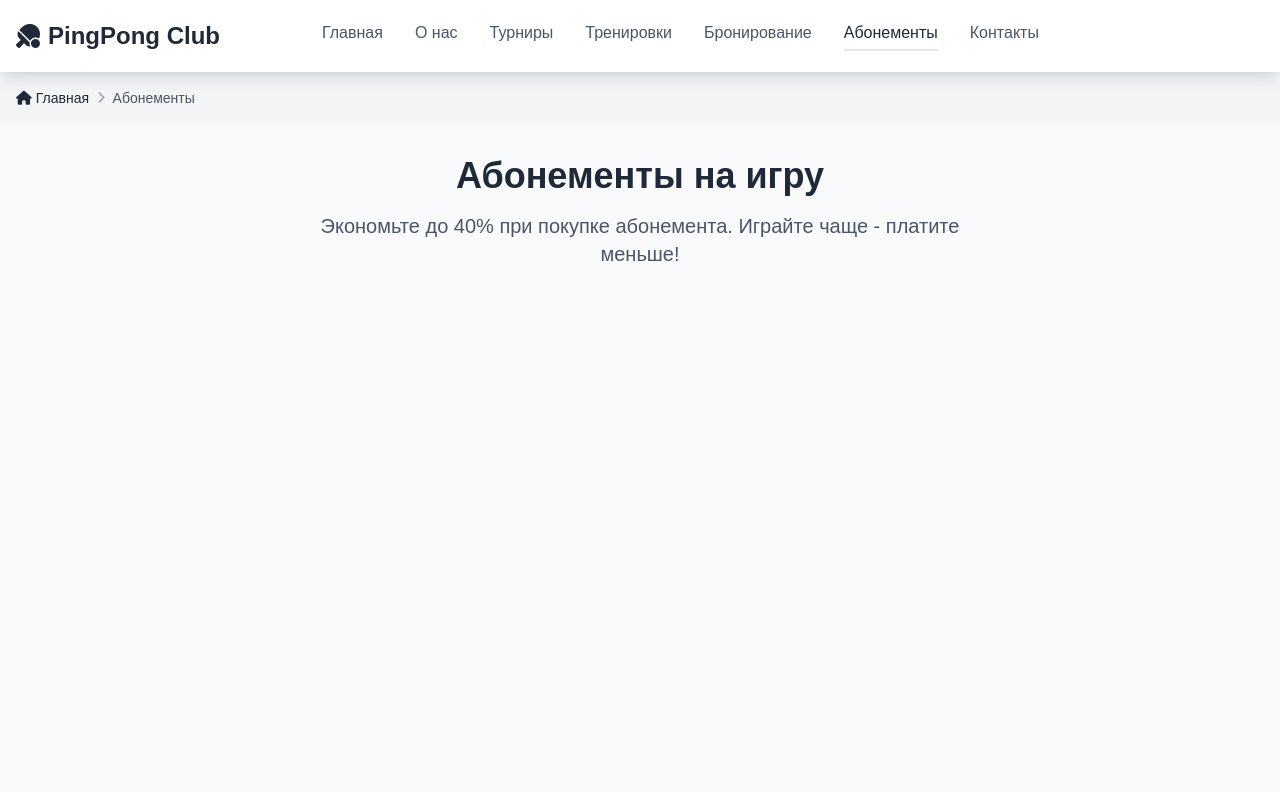
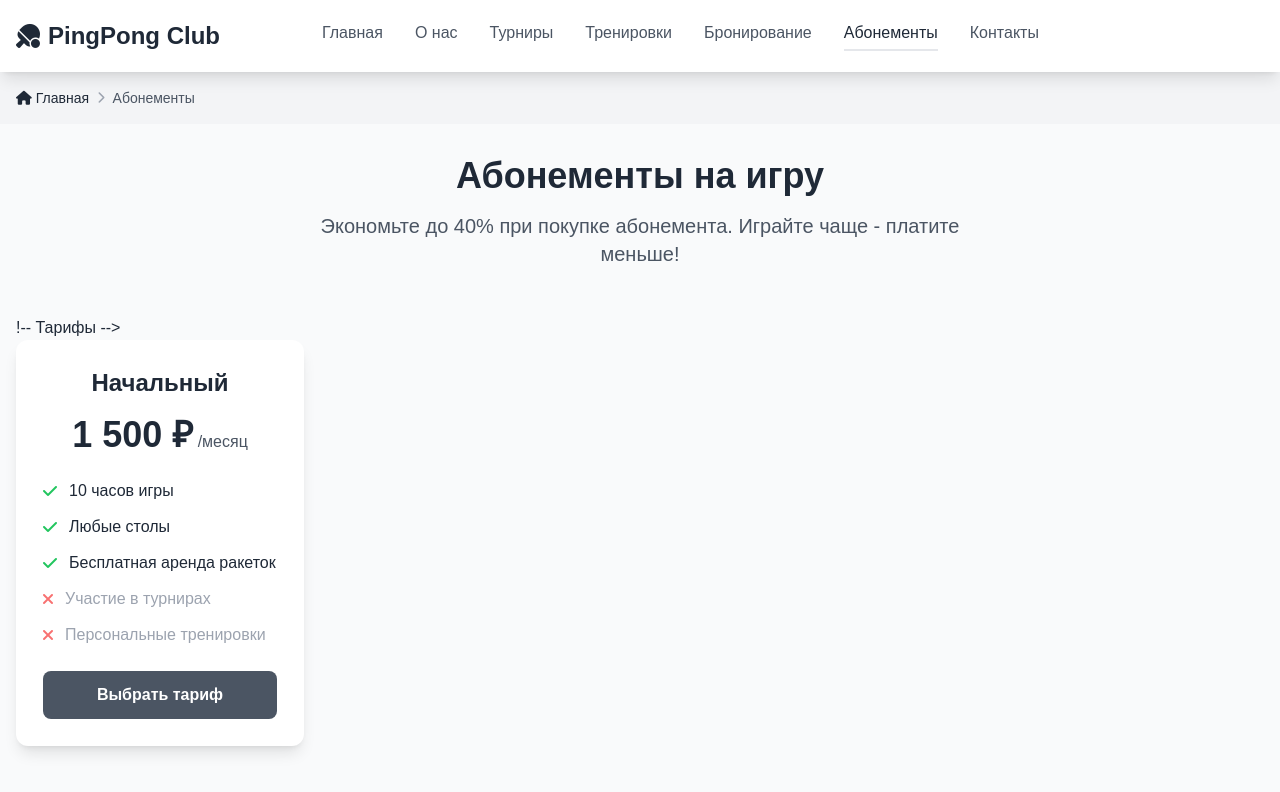
Before and after one commit to c1pex/Ping-Pong-club, a plain HTML site: page subscriptions.html in a window 1280 px wide. Drawn offline with nearby package versions, Linux system fonts and the light colour scheme.

Commit message:
The initial tariff has been added

```diff
--- a/subscriptions.html
+++ b/subscriptions.html
@@ -97,6 +97,41 @@
         Экономьте до 40% при покупке абонемента. Играйте чаще - платите меньше!
       </p>
     </div>
+    !-- Тарифы -->
+    <div class="grid grid-cols-1 md:grid-cols-2 lg:grid-cols-4 gap-8 mb-16">
+      <!-- Начальный -->
+      <div class="subscription-card bg-white rounded-xl shadow-lg p-6 text-center">
+        <h3 class="text-2xl font-bold mb-4">Начальный</h3>
+        <div class="mb-6">
+          <span class="text-4xl font-bold text-gray-800">1 500 ₽</span>
+          <span class="text-gray-600">/месяц</span>
+        </div>
+        <ul class="feature-list space-y-3 mb-6 text-left">
+          <li class="flex items-center">
+            <i class="fas fa-check text-green-500 mr-3"></i>
+            <span>10 часов игры</span>
+          </li>
+          <li class="flex items-center">
+            <i class="fas fa-check text-green-500 mr-3"></i>
+            <span>Любые столы</span>
+          </li>
+          <li class="flex items-center">
+            <i class="fas fa-check text-green-500 mr-3"></i>
+            <span>Бесплатная аренда ракеток</span>
+          </li>
+          <li class="flex items-center text-gray-400">
+            <i class="fas fa-times text-red-400 mr-3"></i>
+            <span>Участие в турнирах</span>
+          </li>
+          <li class="flex items-center text-gray-400">
+            <i class="fas fa-times text-red-400 mr-3"></i>
+            <span>Персональные тренировки</span>
+          </li>
+        </ul>
+        <button class="w-full bg-gray-600 text-white py-3 rounded-lg hover:bg-gray-700 transition font-semibold subscribe-btn" data-plan="beginner">
+          Выбрать тариф
+        </button>
+      </div>
         </div>
     </header>
 </body>
```
